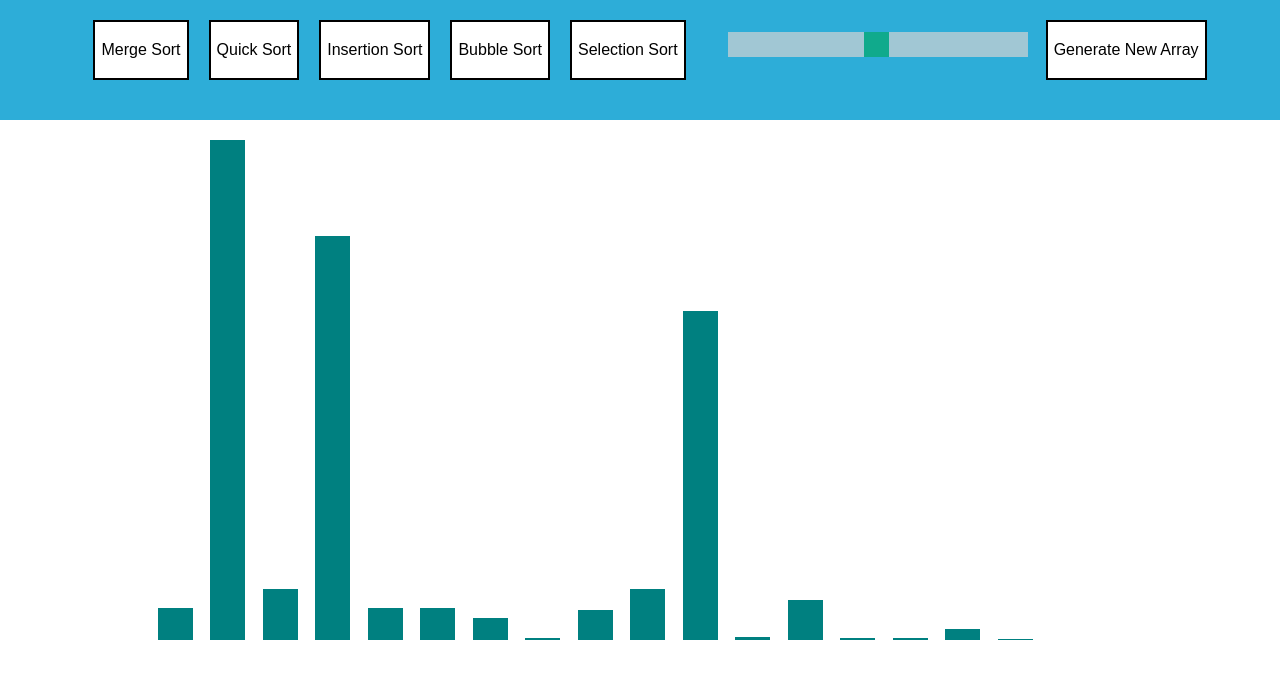
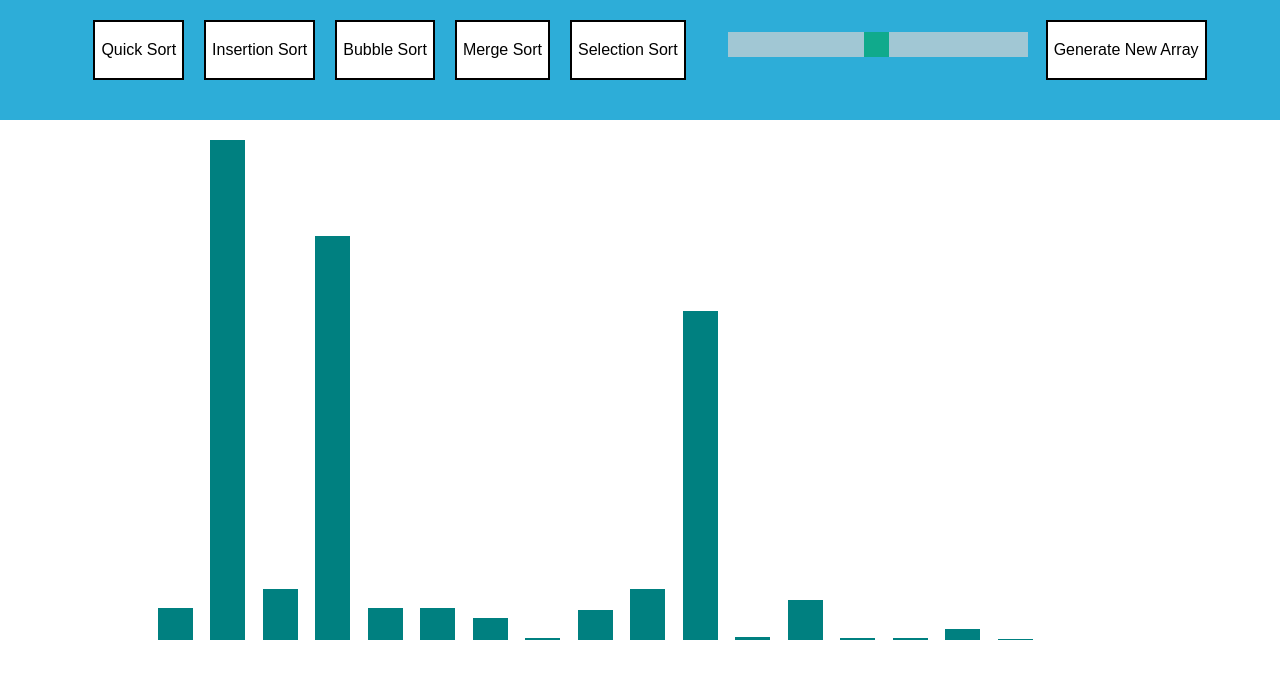
Before and after one commit to Apurv-Rathore/SortingVisualiser, a React (Create React App) app: page / in a window 1280 px wide. Shown: the top 678 px of the page. Built offline with nearby package versions, Linux system fonts and the light colour scheme.

Commit message:
all done project completed

```diff
--- a/src/components/Navbar.jsx
+++ b/src/components/Navbar.jsx
@@ -27,10 +27,11 @@ const Navbar = ({ array, setArray, setColorChangeIndex }) => {
 
   return (
     <div className="navbar">
-      <button onClick={()=> {mergeSort({array,setArray,setColorChangeIndex})}}>Merge Sort</button>
+
       <button onClick={()=> {quickSort({array,setArray,setColorChangeIndex})}}>Quick Sort</button>
       <button onClick={()=> {insertionSort({array,setArray,setColorChangeIndex})}}>Insertion Sort</button>
       <button onClick={()=> {bubbleSort({array,setArray,setColorChangeIndex})}}>Bubble Sort</button>
+      <button onClick={()=> {mergeSort({array,setArray,setColorChangeIndex})}}>Merge Sort</button>
       <button onClick={()=> {selectionSort({array,setArray,setColorChangeIndex})}}>Selection Sort</button>
       <div className="slidecontainer">
         <input
```
Also changed, not shown: src/algorithms/mergeSort.js (+0 -11 lines).
